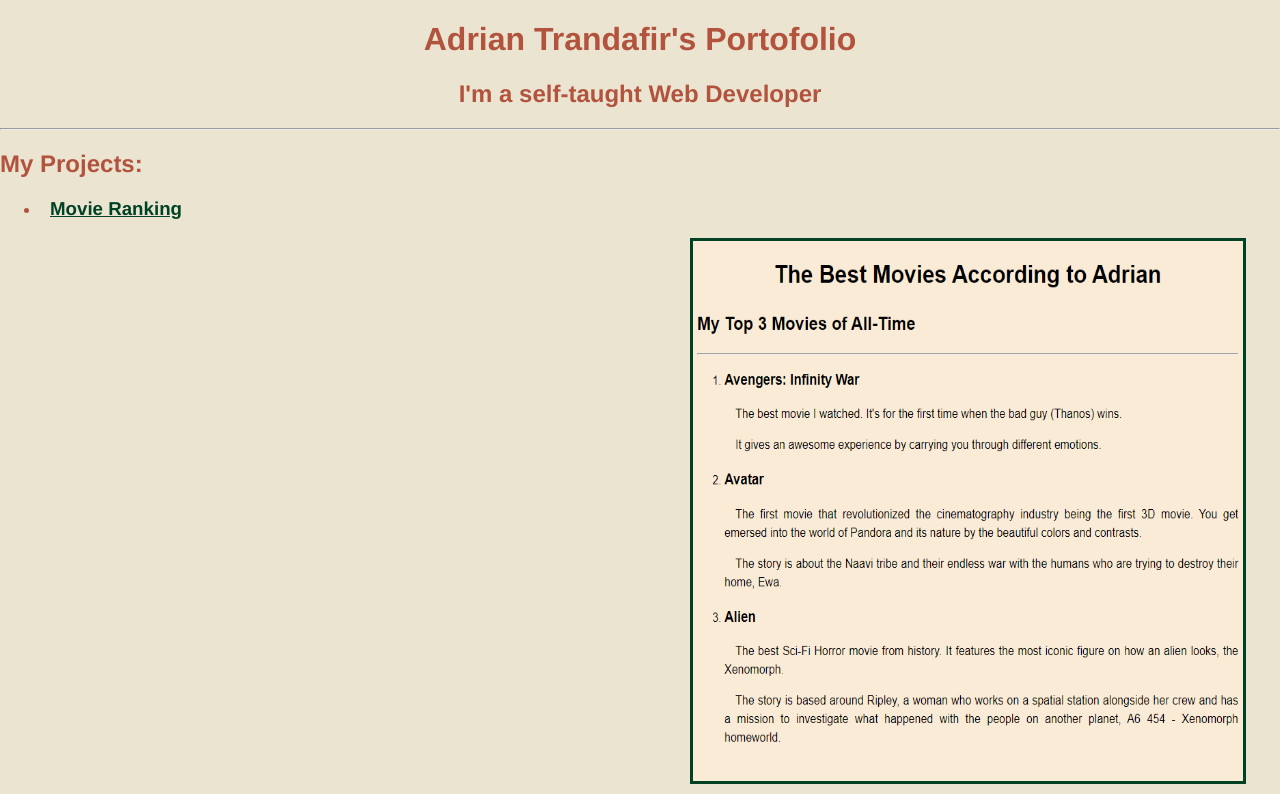
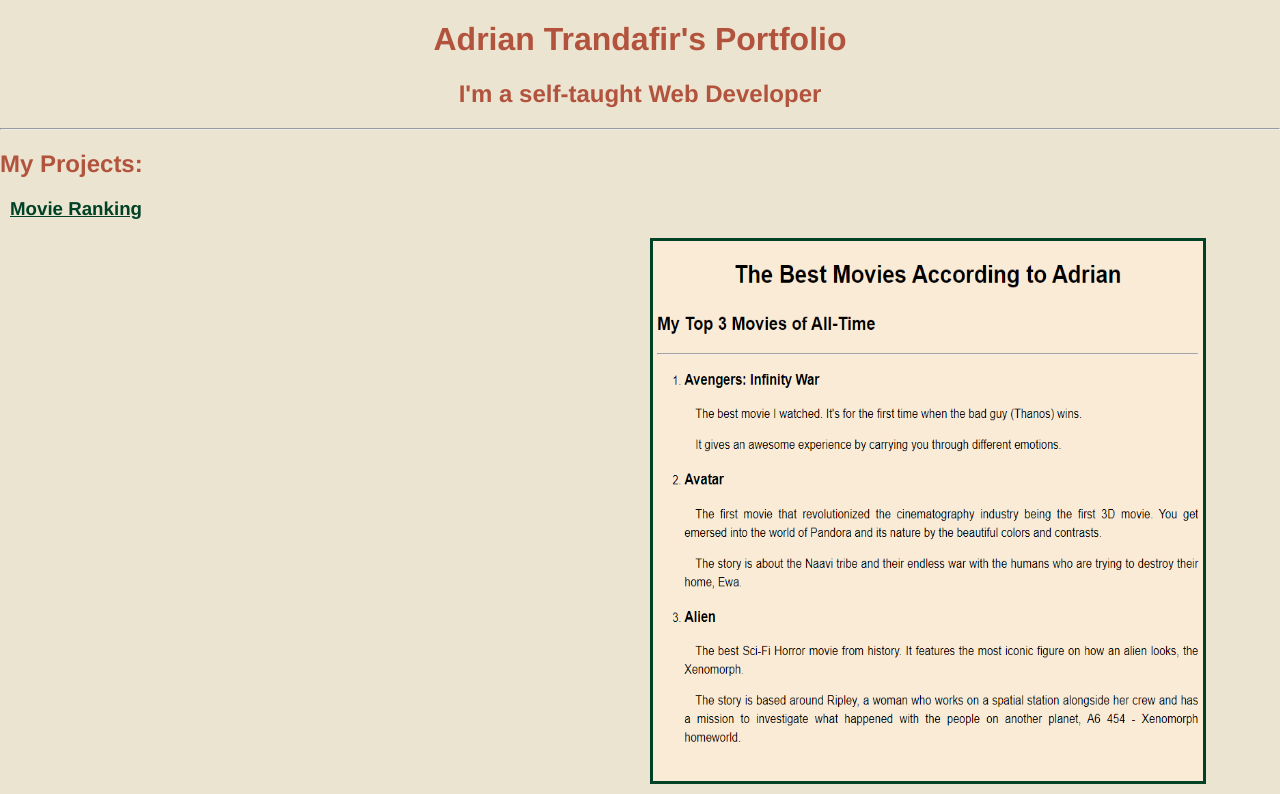
Before and after one commit to XenoMee/HTML5-Portfolio, a plain HTML site: page index.html in a window 1280 px wide. Shown: the top 794 px of the page. Drawn offline with Linux system fonts and the light colour scheme.

Commit message:
Updated Project Files

```diff
--- a/index.html
+++ b/index.html
@@ -4,10 +4,10 @@
         <meta charset="UTF-8">
         <meta name="viewport" content="width=device-width, initial-scale=1.0">
         <link rel="stylesheet" href="style.css">
-        <title>Adrian's Portofolio</title>
+        <title>Adrian's Portfolio</title>
     </head>
     <body>
-        <h1 class="title">Adrian Trandafir's Portofolio</h1>
+        <h1 class="title">Adrian Trandafir's Portfolio</h1>
         <h2 class="title">I'm a self-taught Web Developer</h2>
         <hr />
         <h2>My Projects:</h2>
--- a/style.css
+++ b/style.css
@@ -7,6 +7,12 @@ body {
 }
 .title{
     text-align: center;
+}
+.details{
+
+}
+ul{
+    padding: 0px;
 }
 div{
 
```
Also changed, not shown: public/birthday-invite.html (+1 -1 lines).
